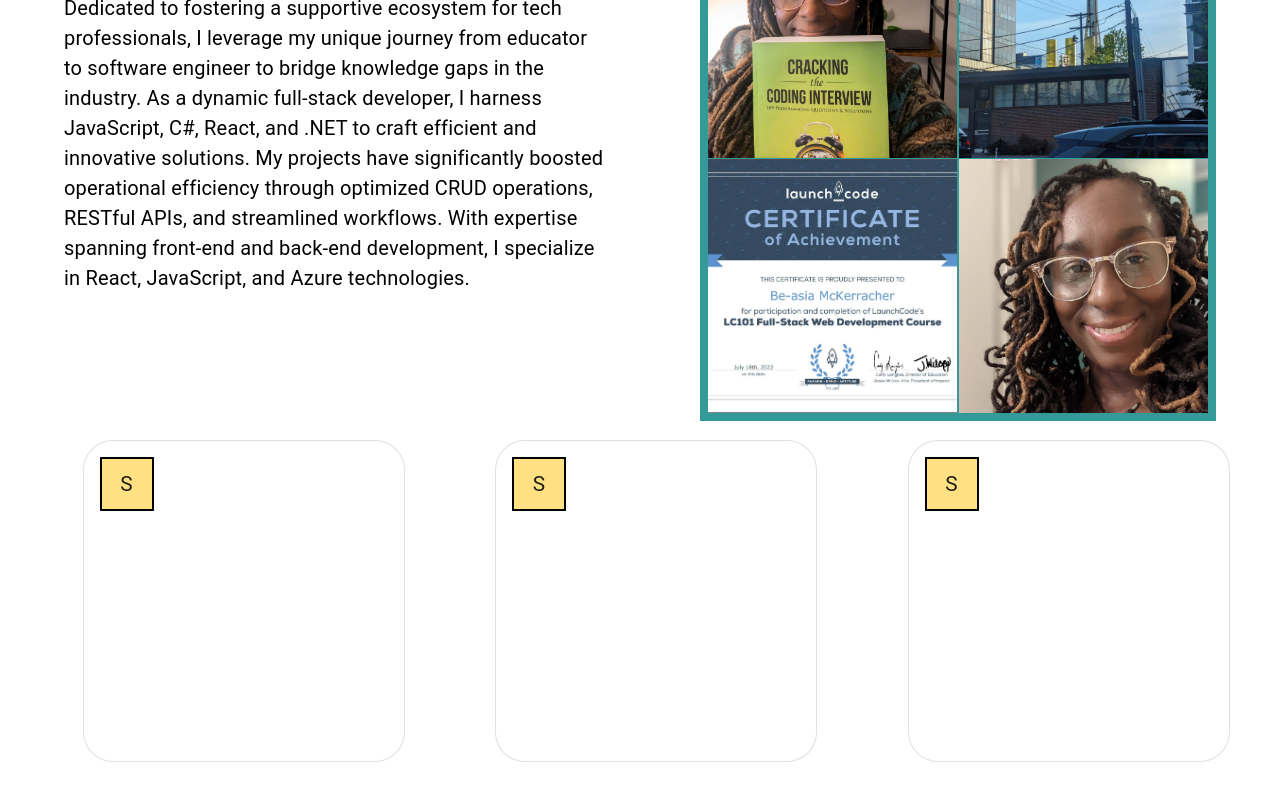
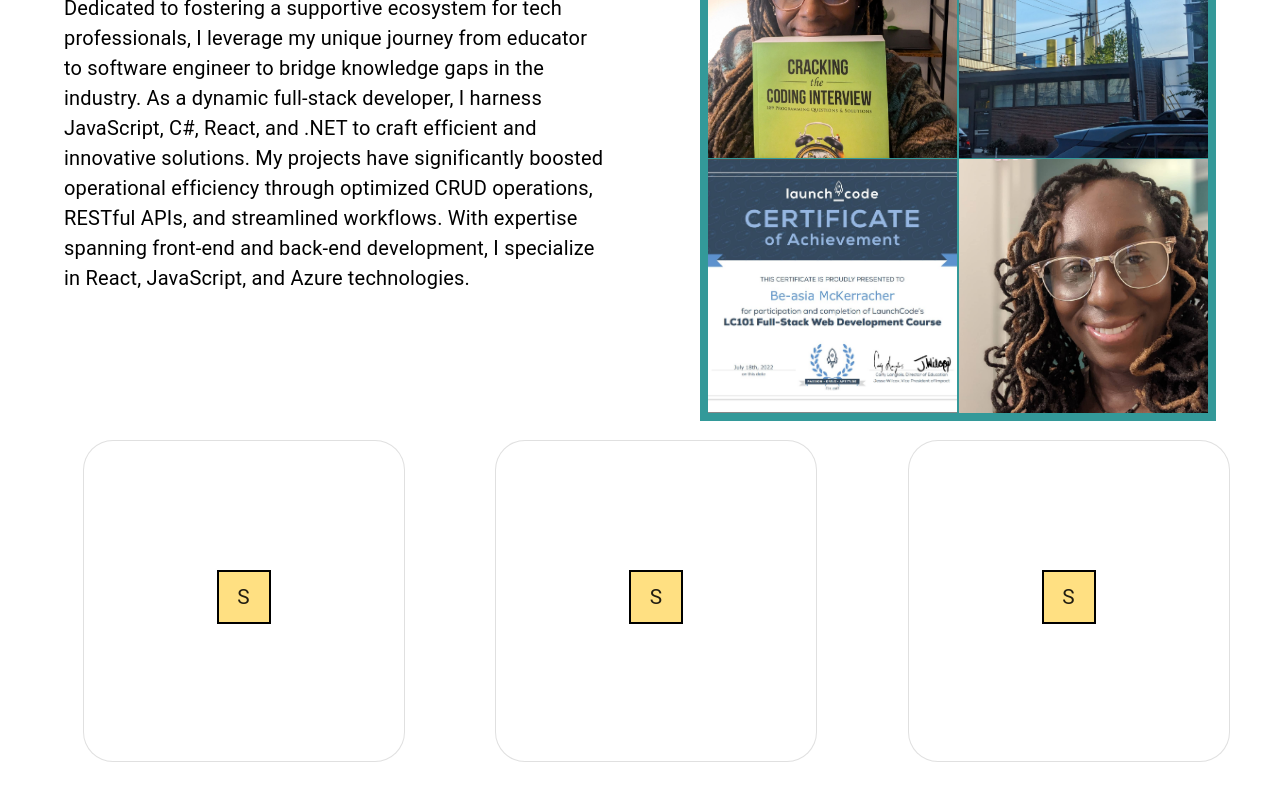
Before and after one commit to amerigirl/website, a React (Create React App) app: page / in a window 1280 px wide. Shown: the part 328-1128 px from the top of the page. Built offline with nearby package versions, Linux system fonts and the light colour scheme.

Commit message:
working through view issue with scrabble duplicates

```diff
--- a/src/Components/CardSection/CardComponent.jsx
+++ b/src/Components/CardSection/CardComponent.jsx
@@ -16,10 +16,12 @@ const CardComponent = () => {
   return (
     <div>
       <Container>
-
         <StyledCard
           variant="outlined"
           sx={{
+            display: "flex",
+            justifyContent: "center", // Add this
+            alignItems: "center", // Add this
             height: "40vh",
             width: "25vw",
             marginBottom: "15rem",
@@ -27,7 +29,12 @@ const CardComponent = () => {
             borderRadius: "30px",
           }}
         >
-          <CardContent>
+          <CardContent
+            sx={{
+              justifyContent: "center",
+              alignItems: "center",
+            }}
+          >
             <ScrabblePiece />
           </CardContent>
         </StyledCard>
--- a/src/Components/CardSection/CardSection.jsx
+++ b/src/Components/CardSection/CardSection.jsx
@@ -11,11 +11,8 @@ import { Box } from "@mui/material";
 const CardSection = () => {
   return (
     <>
-      <Box
-
-      >
+      <Box>
         <CardComponent />
-
       </Box>
     </>
   );
```
Also changed, not shown: src/Components/SkillsComponent.jsx (added, +10 -0 lines).
